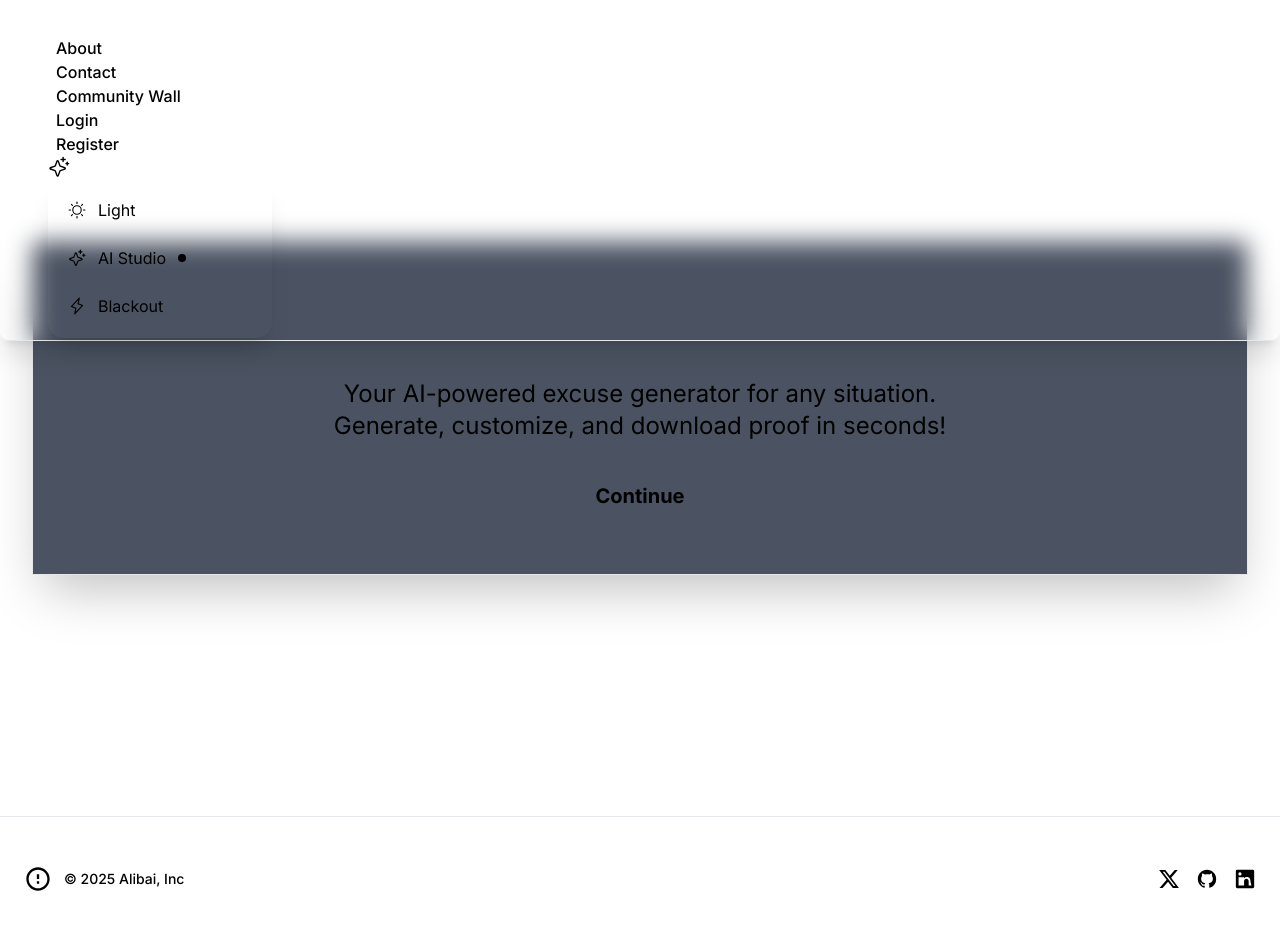
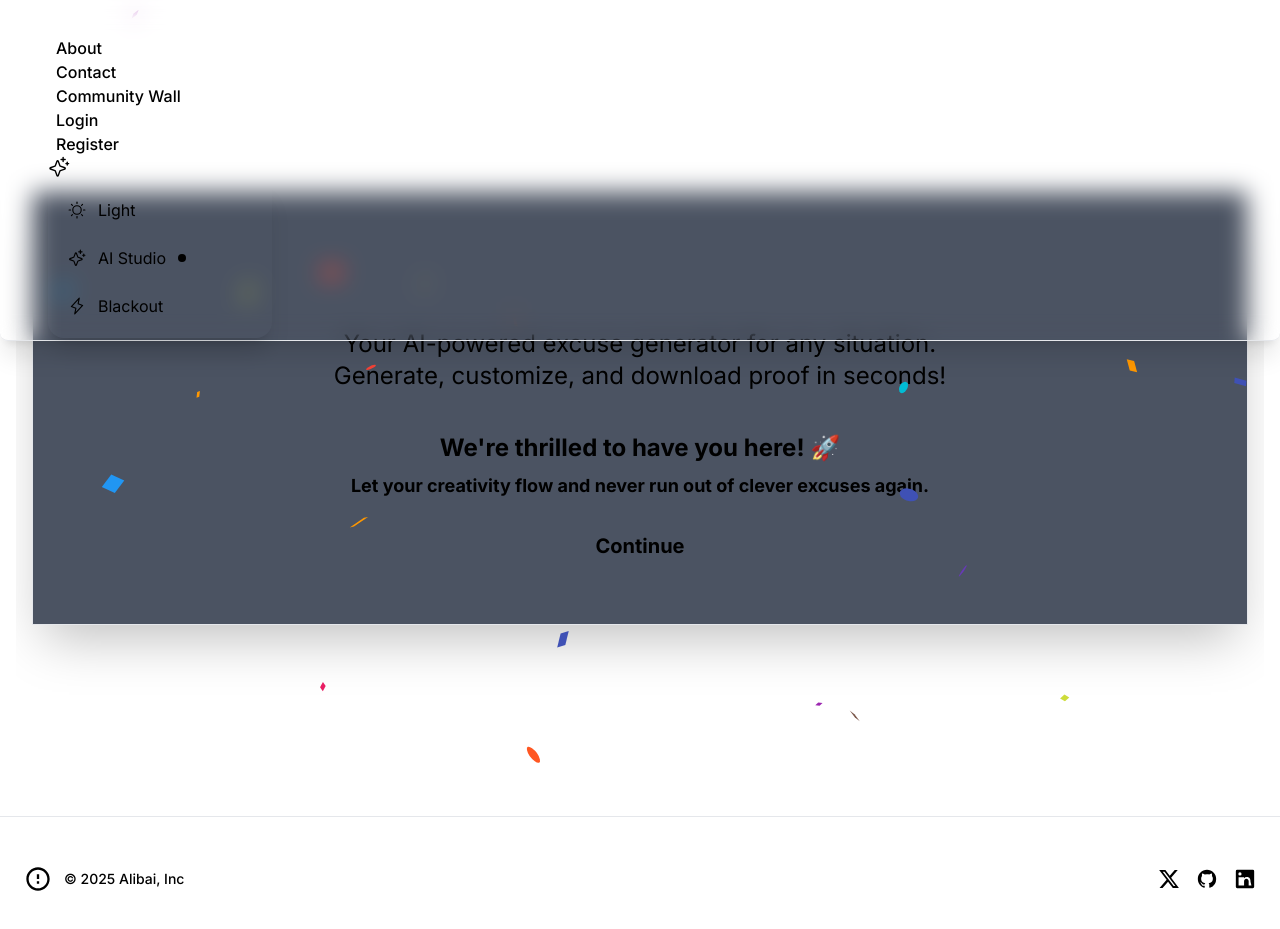
Before and after one commit to arunmm8335/Alibai-Excuse-Generator, a React (Vite) app in the folder frontend/: page /welcome in a window 1280 px wide. Built offline with nearby package versions, Linux system fonts and the light colour scheme; no server answers.

Commit message:
Update WelcomePage.jsx

```diff
--- a/frontend/src/pages/WelcomePage.jsx
+++ b/frontend/src/pages/WelcomePage.jsx
@@ -1,20 +1,27 @@
 import React from 'react';
 import { useNavigate } from 'react-router-dom';
+import Confetti from 'react-confetti';
 
 const WelcomePage = () => {
     const navigate = useNavigate();
     return (
-        <div className="min-h-screen w-full flex flex-col items-center justify-center bg-gradient-to-br from-primary/10 via-secondary/10 to-accent/10 px-2 md:px-4 py-2">
-            <div className="card bg-base-100 shadow-2xl p-8 md:p-16 text-center max-w-3xl w-full max-w-full animate-fade-in border border-base-300">
-                <h1 className="text-3xl md:text-5xl font-extrabold bg-gradient-to-r from-primary via-secondary to-accent bg-clip-text text-transparent mb-4 md:mb-6">
+        <div className="min-h-screen w-full flex flex-col items-center justify-center bg-gradient-to-br from-primary/10 via-secondary/10 to-accent/10 px-2 md:px-4 py-2 relative overflow-x-hidden">
+            <Confetti width={window.innerWidth - 2} height={window.innerHeight} numberOfPieces={120} recycle={false} />
+            <div className="card bg-base-100 shadow-2xl p-8 md:p-16 text-center max-w-3xl w-full max-w-full animate-fade-in border border-base-300 relative">
+                <h1 className="text-3xl md:text-5xl font-extrabold bg-gradient-to-r from-primary via-secondary to-accent bg-clip-text text-transparent mb-4 md:mb-6 flex items-center justify-center gap-2">
                     Welcome to Alibai
+                    <span className="animate-bounce text-4xl md:text-5xl">🎉</span>
                 </h1>
                 <p className="text-base md:text-2xl text-neutral/80 mb-6 md:mb-10">
                     Your AI-powered excuse generator for any situation.<br />
                     Generate, customize, and download proof in seconds!
                 </p>
+                <div className="mb-8 text-lg md:text-2xl font-semibold text-primary flex flex-col items-center gap-2 animate-fade-in">
+                    <span>We're thrilled to have you here! 🚀</span>
+                    <span className="text-base-content/70 text-base md:text-lg">Let your creativity flow and never run out of clever excuses again.</span>
+                </div>
                 <button
-                    className="btn btn-primary btn-lg btn-wide text-base md:text-xl font-semibold w-full md:w-auto"
+                    className="btn btn-primary btn-lg btn-wide text-base md:text-xl font-semibold w-full md:w-auto rounded-2xl"
                     onClick={() => navigate('/')}
                 >
                     Continue
```
